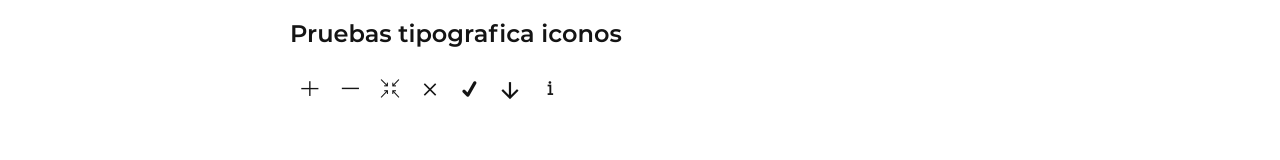
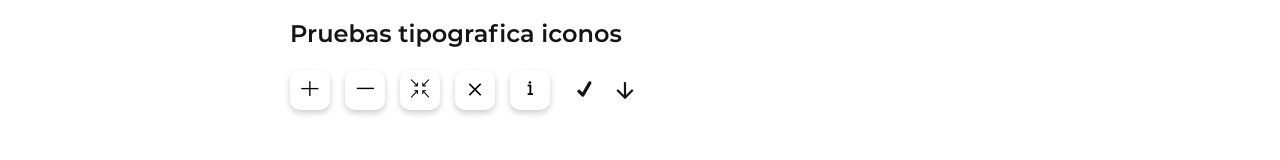
Before and after one commit to sisdai/deprecada-dai-base-web, a Vue app: page / in a window 1280 px wide. Shown: the part 5892-6052 px from the top of the page. Built offline with nearby package versions, Linux system fonts and the light colour scheme; a web font is replaced by a local one.

Commit message:
estilos botones de iconos

```diff
--- a/src/scss/app.scss
+++ b/src/scss/app.scss
@@ -6,6 +6,7 @@
 @import "titulares";
 @import "texto";
 @import "botones";
+@import "iconos";
 @import "margin";
 @import "cover";
 @import "a11y";
--- /dev/null
+++ b/src/scss/iconos.scss
@@ -0,0 +1,8 @@
+.btn-icono {
+  padding: 0;
+  margin: 0;
+  background: #fff;
+  border-radius: 10px;
+  box-shadow: 0 3px 6px rgba(0,0,0,0.2);
+  color: #000;
+}
--- a/src/views/Inicio.vue
+++ b/src/views/Inicio.vue
@@ -262,13 +262,13 @@
       <hr>
 
       <h2>Pruebas tipografica iconos</h2>
-      <span class="icono-acercar"></span>
-      <span class="icono-alejar"></span>
-      <span class="icono-centrar"></span>
-      <span class="icono-cerrar"></span>
+      <button class="btn-icono icono-acercar"></button>
+      <button class="btn-icono icono-alejar"></button>
+      <button class="btn-icono icono-centrar"></button>
+      <button class="btn-icono icono-cerrar"></button>
+      <button class="btn-icono icono-seleccion"></button>
       <span class="icono-check"></span>
       <span class="icono-descargar"></span>
-      <span class="icono-seleccion"></span>
     </div>
   </div>
 </template>
```
Also changed, not shown: src/scss/botones.scss (line endings or trailing spaces).
